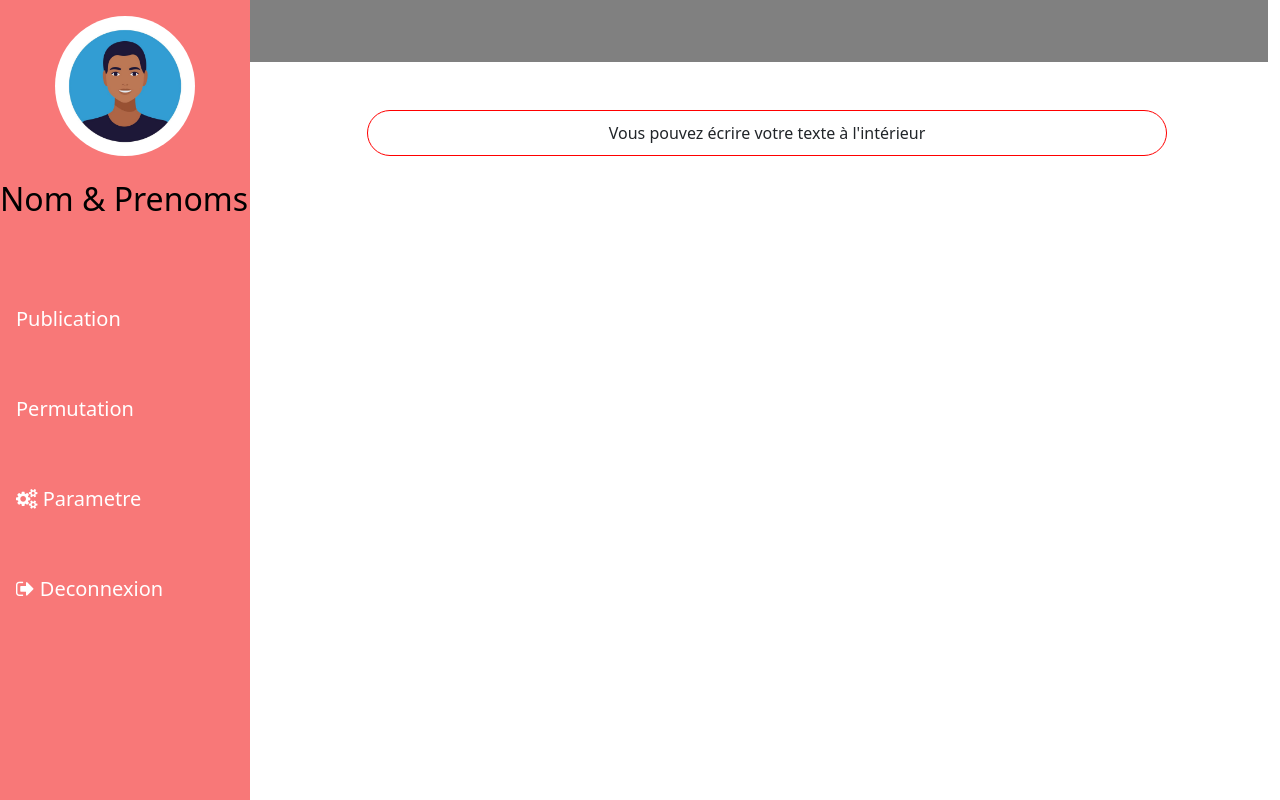
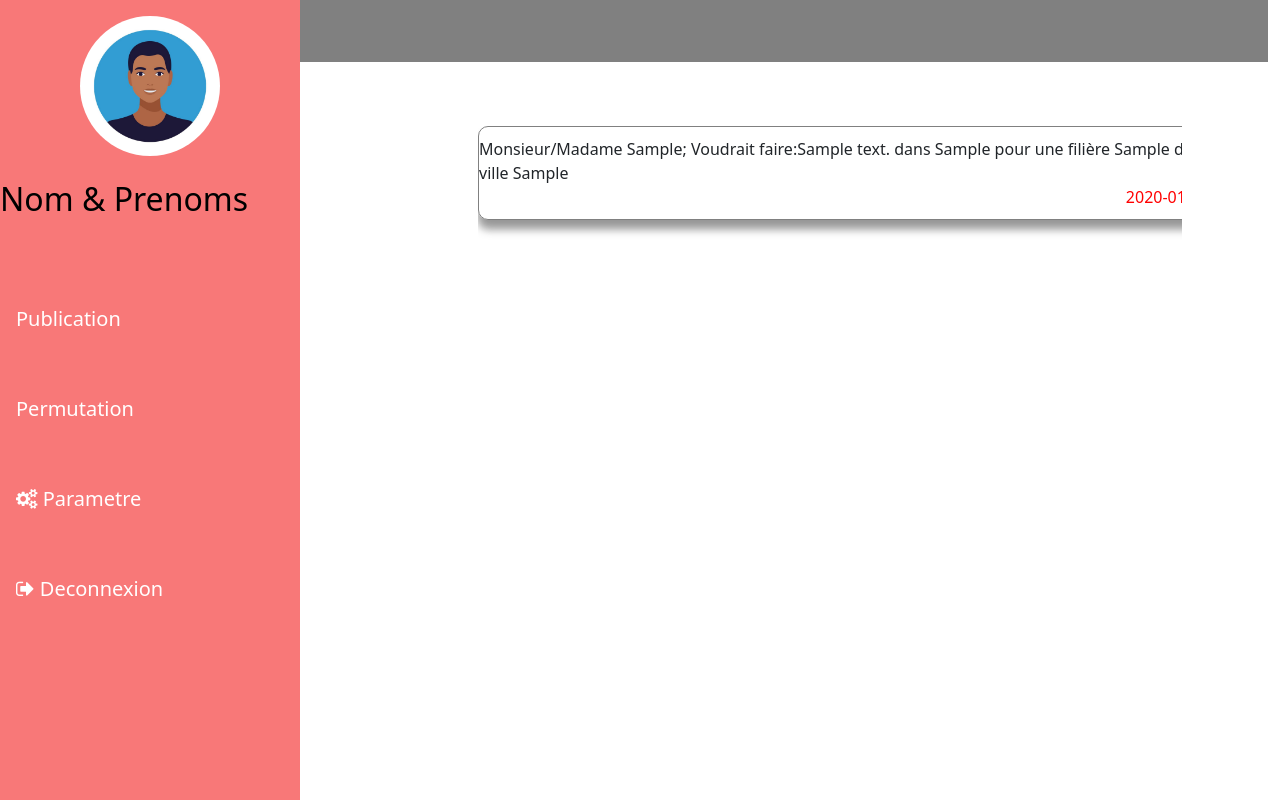
Before and after one commit to laety-seri/e-permut, a PHP site: page /profil.php in a window 1280 px wide. Run offline with PHP 8.4, Linux system fonts and the light colour scheme; data comes from the database, SQL or seed files in the repository; tables that the repository leaves empty hold one stand-in row (values such as "Sample post").

Commit message:
profil utilisateur

```diff
--- a/e-permut/logout.php
+++ b/e-permut/logout.php
@@ -1,6 +1,7 @@
 <?php
 session_start();
 unset($_SESSION["id"]);
-unset($_SESSION["name"]);
-header("Location:login.php");
+unset($_SESSION["telephone"]);
+session_destroy();
+header("Location:index.php");
 ?>
--- a/e-permut/profil.php
+++ b/e-permut/profil.php
@@ -17,7 +17,7 @@
 
 <div class="container-fluid">
 
-<nav class="navbar navbar-light" style="background-color: grey;">
+<nav class="navbar navbar-light" style="background-color: grey; width: 100%;">
 <center><h2 style="color: white">Bienvenue</h2></center>
 </nav>
 
@@ -25,22 +25,59 @@
 	<center>
 		<img src="images/avatarl.jpg" alt="Avatar" class="avatar">
 	</center><br>
-	<h2 style="color: black; fontsize: 20;">Nom & Prenoms</h2><br><br><br>
+	<h2 style="color: black; fontsize: 18;">Nom & Prenoms</h2><br><br><br>
   <a href=""><i class="fas fa-clipboard-list"></i> Publication</a><br><br>
-  <a href=""><i class="fas fa-exchange-alt"></i> Permutation</a><br><br>
-  <a href=""><i class="fa fa-cogs"></i> Parametre</a><br><br>
-  <a href=""><i class="fa fa-sign-out"></i> Deconnexion</a>
+  <a href="publication.php"><i class="fas fa-exchange-alt"></i> Permutation</a><br><br>
+  <a href="#"><i class="fa fa-cogs"></i> Parametre</a><br><br>
+  <a href="logout.php"><i class="fa fa-sign-out"></i> Deconnexion</a>
 </div>
 
 </div><br><br>
 
 <div class="container">
     <div class="row">
-        <div class="col-md-1"></div>
-        <div class="col-md-1"></div>
-		<div class="col-md-1"></div>
-        <div class="col-md-9">
-				<div style="width: 800px;  padding-top:10px; padding-bottom:10px;border: 1px solid red; text-align: center; border-radius: 40px;"> Vous pouvez écrire votre texte à l'intérieur</div>
+        <div class="col-md-4"></div>
+        <div class="col-md-8">
+				<!-- <div style="width: 800px;  padding-top:10px; padding-bottom:10px;border: 3px solid grey; text-align: center; border-radius: 10px;">
+				<?php
+					include('connect.php');
+					$sql = "SELECT * FROM ville";
+					$result = mysqli_query($conn, $sql);
+					while ($row = mysqli_fetch_array($result)) {
+						echo $row['nom_ville'];
+					}
+				?>  -->
+
+				<?php
+					include('connect.php');
+					$sql = "SELECT * FROM publication";
+					$result = mysqli_query($conn, $sql);
+				?>
+					<?php if(!empty($result))  { ?>
+
+						<div class="card-body">
+						<div class="table-responsive">
+					  <table class="table table-bordered" id="dataTable" width="50%" cellspacing="0">
+
+
+						  <tbody>
+						<?php
+						  while($row = mysqli_fetch_array($result)) {
+						?>
+							  <tr>
+							<div style="width: 800px;box-shadow: 0 10px 10px rgba(0,0,0,0.25),0 8px 8px rgba(0,0,0,0.22);  padding-top:10px; padding-bottom:10px;border: 1px solid grey; border-radius: 10px;">Monsieur/Madame <?php echo $row["id_utilisateur"]; ?>; Voudrait faire:<?php echo $row["description"]; ?> dans <?php echo $row["ecole_souhaitee"]; ?> pour une filière <?php echo $row["filiere_souhaitee"]; ?> dans cette ville <?php echo $row["filiere_souhaitee"]; ?><br><div style="text-align: right; color:red"><?php echo $row["date_pub"]; ?></div></div><br><br>
+						 	 </tr>
+						 <?php
+						  }
+						 ?>
+						 <tbody>
+						</table>
+					  </div>
+
+
+					  <?php } 	?>
+
+				</div>
 		</div>
     </div>
 </div>
--- a/e-permut/stylecss.css
+++ b/e-permut/stylecss.css
@@ -7,7 +7,7 @@
   /* Style the sidebar - fixed full height */
 .sidebar {
     height: 100%;
-    width: 250px;
+    width: 300px;
     position: fixed;
     z-index: 1;
     top: 0;
@@ -49,3 +49,12 @@
     height: 140px;
     border-radius: 50%;
   }
+
+  .wrapper{
+      width: 800px;
+      padding-top:10px;
+      padding-bottom:10px;
+      border: 1px solid red;
+      text-align: center;
+      border-radius: 40px;
+  }
```
Also changed, not shown: e-permut/publication.php (+76 -0 lines).
